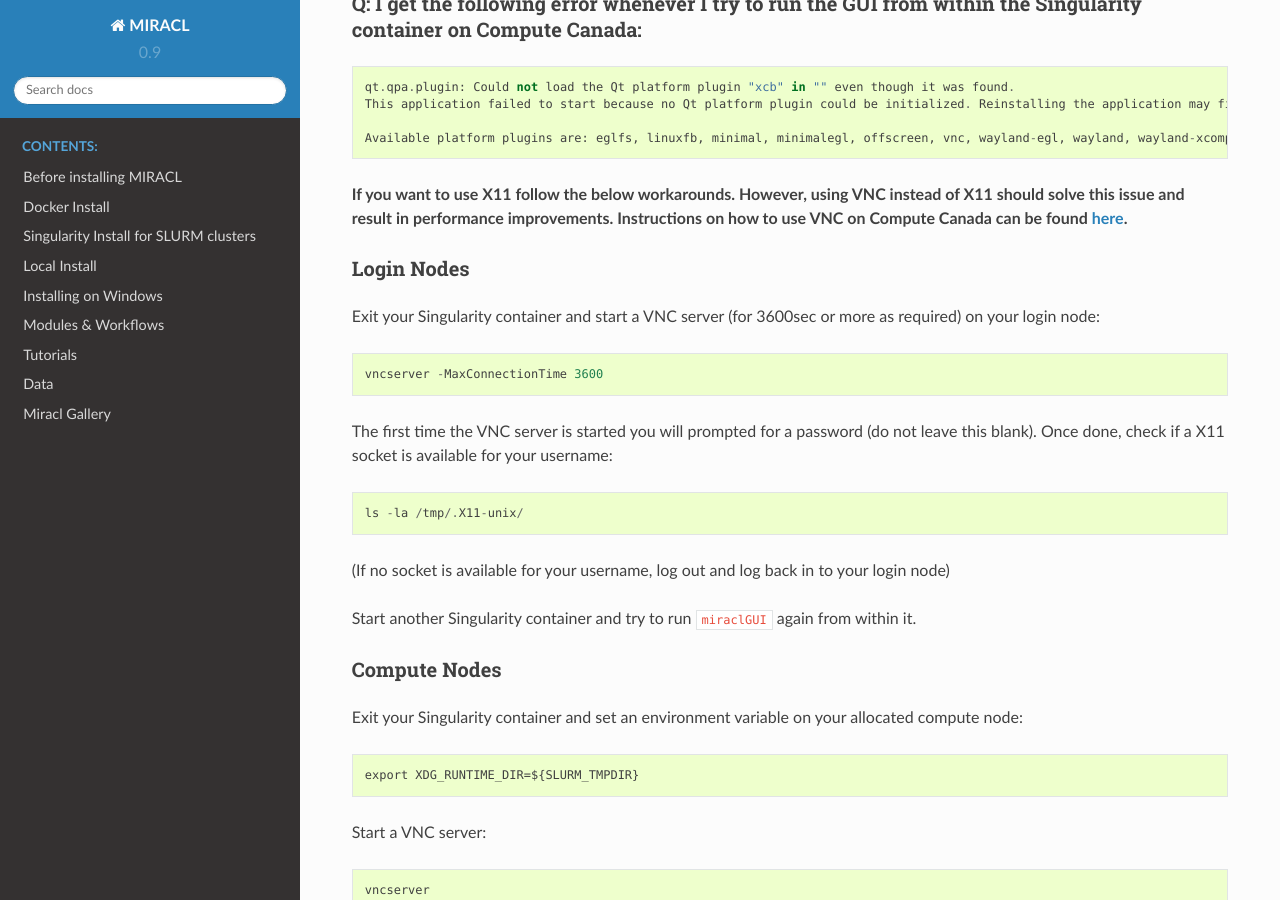
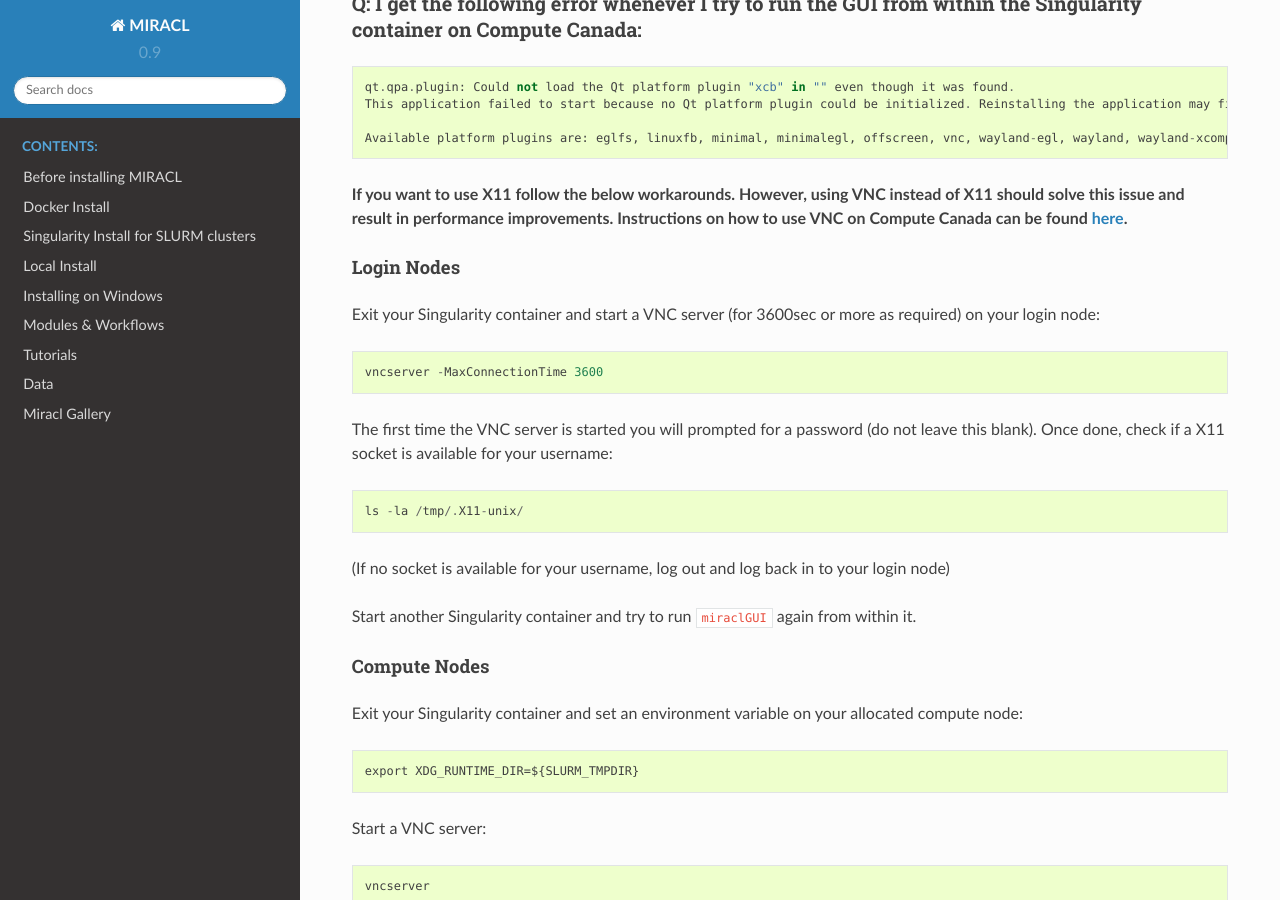
Before and after one commit to AICONSlab/MIRACL, a Sphinx documentation site: the page built from docs/troubleshooting.md, in a window 1280 px wide and 900 px high, scrolled down 3037 px. Built offline with Sphinx 7.4.7 and the Read the Docs theme 2.0.0, drawn with Linux system fonts in a browser that asks for light colours; pages that are not in the unit, such as notebooks, are missing from menus.

Commit message:
[docs] minor formatting changes

```diff
--- a/docs/troubleshooting.md
+++ b/docs/troubleshooting.md
@@ -133,7 +133,7 @@
 
 **If you want to use X11 follow the below workarounds. However, using VNC instead of X11 should solve this issue and result in performance improvements. Instructions on how to use VNC on Compute Canada can be found [here](https://docs.alliancecan.ca/wiki/VNC).**
 
-### Login Nodes
+#### Login Nodes
 
 Exit your Singularity container and start a VNC server (for 3600sec or more as required) on your login node:
 
@@ -151,7 +151,7 @@
 
 Start another Singularity container and try to run `miraclGUI` again from within it.
 
-### Compute Nodes
+#### Compute Nodes
 
 Exit your Singularity container and set an environment variable on your allocated compute node:
 
```
